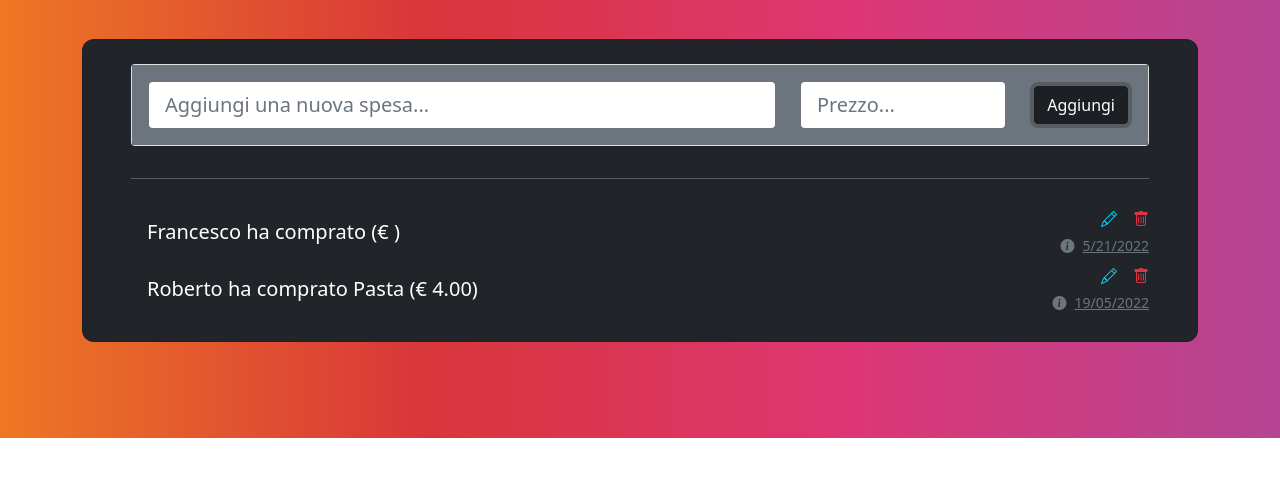
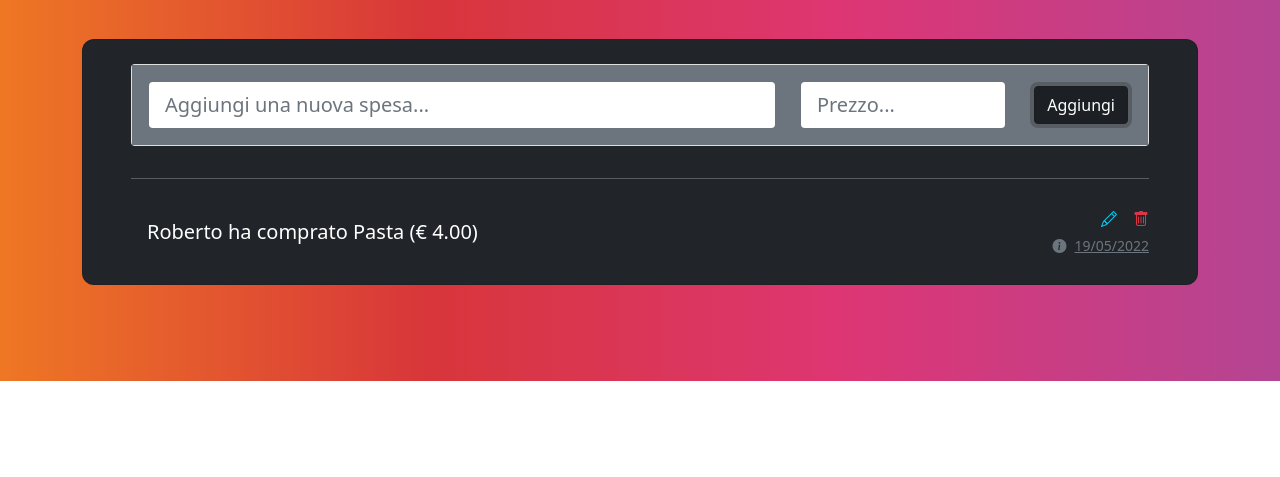
Before and after one commit to GiovanniPerantoni/HouseMate, a website: page site/viewExpenses.html in a window 1280 px wide. Both pictures are taken after a click on the button "Aggiungi". Shown: the part 257-734 px from the top of the page. Drawn offline with nearby package versions, Linux system fonts and the light colour scheme.

Commit message:
corretto un bug minore

```diff
--- a/site/viewExpenses.html
+++ b/site/viewExpenses.html
@@ -77,7 +77,7 @@
                         token: getCookie("token"),
                         success: function(data, textStatus, jqXHR) {
                             users = data.totals;
-
+                            console.log(users);
                             console.log("SUCCESS");
                         },
                         error: function(jqXHR, textStatus, errorThrown) {
@@ -95,15 +95,12 @@
                 const date = new Date();
                 date.getUTCDate();
 
-                //let token = getCookie("token");
-                let token = "token";
+                let token = getCookie("token");
+                //let token = "token";
 
                 let text = '{"price":"'+price+'", "product":"'+product+'", "date":"'+date+'", "token":"'+token+'"}';
                 obj = JSON.parse(text);
                 console.log(obj);
-
-                // !!! DA SPOSTARE IN SUCCESS !!!
-                insertLine("Francesco", product, price, date.toLocaleDateString());
 
                 if (product != '' && price != '') {
                     $(function() {
@@ -113,6 +110,7 @@
                             contentType: "application/json",
                             data: JSON.stringify(obj),
                             success: function (data, textStatus, jqXHR) {
+                                insertLine("Francesco", product, price, date.toLocaleDateString());
                                 console.log("SUCCESS");
                             },
                             error: function (jqXHR, textStatus, errorThrown) {
```
